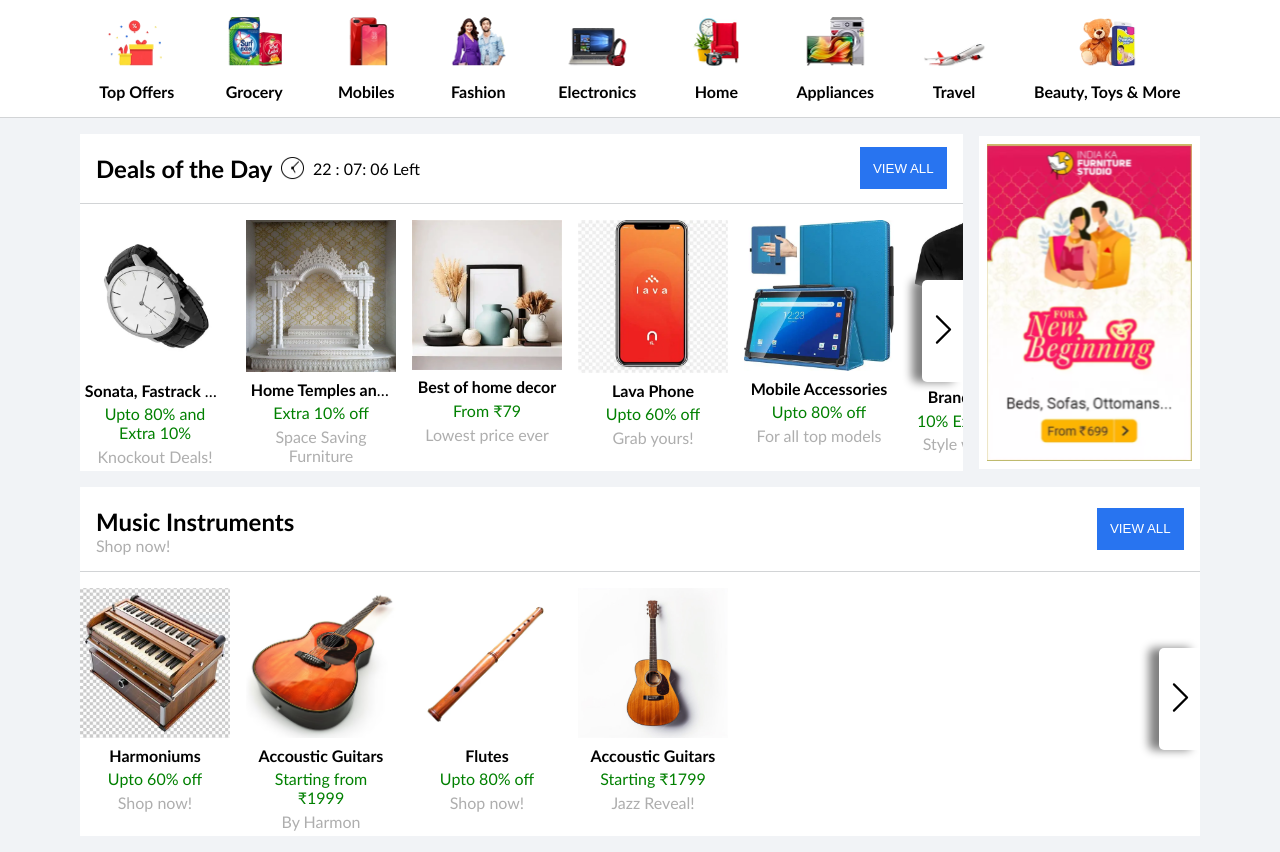
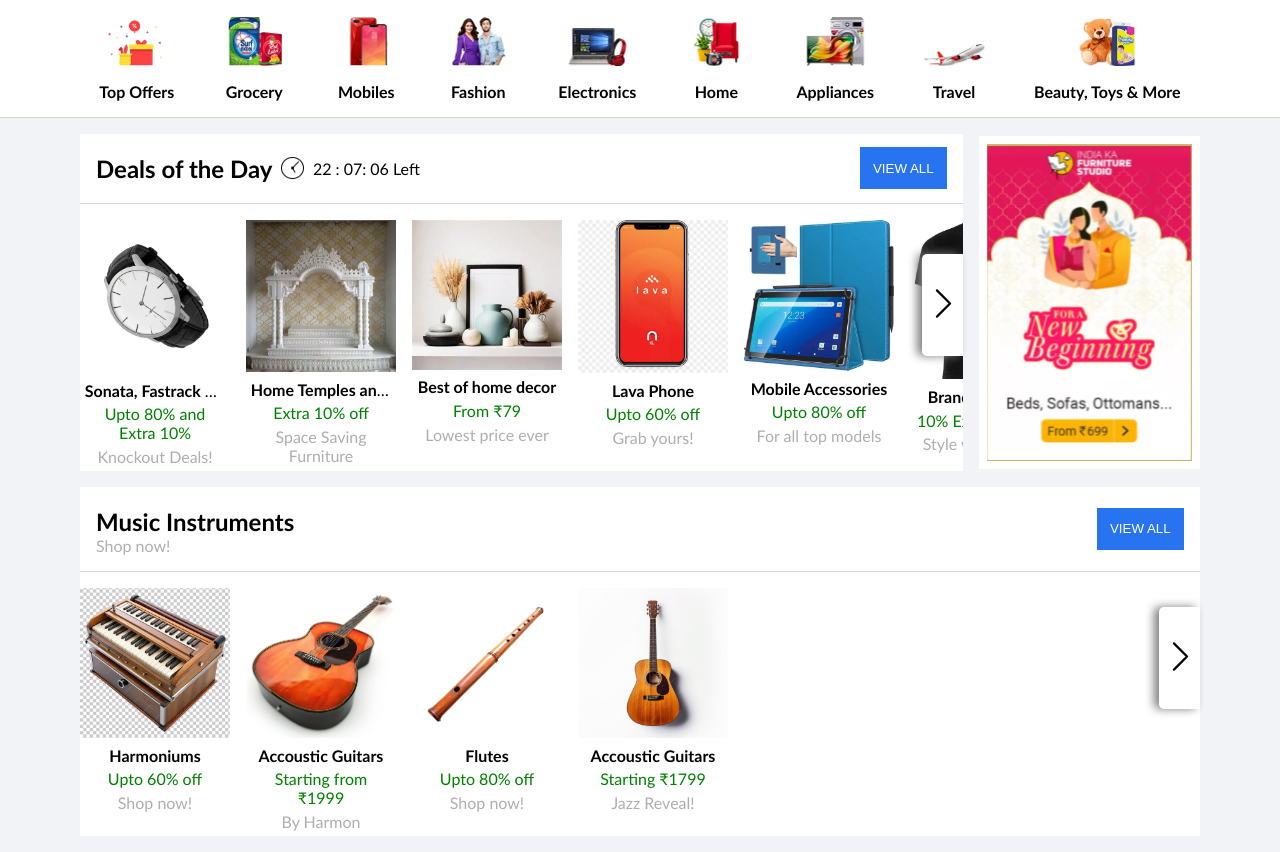
Before and after one commit to meetrajpal/Sim_HTML_CSS_Practical_Exam, a plain HTML site: page index.html in a window 1280 px wide. Shown: the part 40-892 px from the top of the page. Drawn offline with Linux system fonts and the light colour scheme.

Commit message:
fixed responsive position for right scroll button (gtBtn) to stick at same place everytime whether scrolled or resized

```diff
--- a/assets/index.css
+++ b/assets/index.css
@@ -210,16 +210,19 @@ option {
   margin-top: 1em;
   display: flex;
   overflow-x: scroll;
+}
+
+.gtBtnContainer {
   position: relative;
 }
 
 .gtBtn {
   position: absolute;
-  top: 60px;
+  top: 120px;
   right: 0;
   background-color: white;
   padding: 2em 0.1em 2em 0.3em;
-  box-shadow: -10px 0px 10px grey;
+  box-shadow: -5px 0px 10px grey;
   border-radius: 5px 0px 0px 5px;
   cursor: pointer;
 }
--- a/index.html
+++ b/index.html
@@ -113,17 +113,7 @@
     </div>
 
     <div class="gridContainer">
-      <div class="gridBox" style="grid-area: deals">
-        <div class="dealsTopBar">
-          <div class="dealsTopLeft">
-            <h2>Deals of the Day</h2>
-            <img src="./assets/images/other/clock.png" alt="clock" width="7%" />
-            22 : 07: 06 Left
-          </div>
-          <button class="dealViewBtn">VIEW ALL</button>
-        </div>
-
-        <div class="dealsBottomBar">
+      <div class="gridBox gtBtnContainer" style="grid-area: deals">
         <div class="gtBtn">
           <svg
             xmlns="http://www.w3.org/2000/svg"
@@ -139,6 +129,16 @@
             />
           </svg>
         </div>
+        <div class="dealsTopBar">
+          <div class="dealsTopLeft">
+            <h2>Deals of the Day</h2>
+            <img src="./assets/images/other/clock.png" alt="clock" width="7%" />
+            22 : 07: 06 Left
+          </div>
+          <button class="dealViewBtn">VIEW ALL</button>
+        </div>
+
+        <div class="dealsBottomBar">
           <div class="prodCard">
             <img
               src="./assets/images/products/wrist-watch.webp"
@@ -240,16 +240,7 @@
         style="grid-area: ads"
       />
 
-      <div class="gridBox" style="grid-area: other">
-        <div class="dealsTopBar">
-          <div class="dealsTopLeft2">
-            <h2>Music Instruments</h2>
-            <span>Shop now!</span>
-          </div>
-          <button class="dealViewBtn">VIEW ALL</button>
-        </div>
-
-        <div class="dealsBottomBar">
+      <div class="gridBox gtBtnContainer" style="grid-area: other">
         <div class="gtBtn">
           <svg
             xmlns="http://www.w3.org/2000/svg"
@@ -265,6 +256,16 @@
             />
           </svg>
         </div>
+
+        <div class="dealsTopBar">
+          <div class="dealsTopLeft2">
+            <h2>Music Instruments</h2>
+            <span>Shop now!</span>
+          </div>
+          <button class="dealViewBtn">VIEW ALL</button>
+        </div>
+
+        <div class="dealsBottomBar">
           <div class="prodCard">
             <img
               src="./assets/images/products/harmonium.webp"
```
Lines whose indentation alone changed are shown as unchanged.
